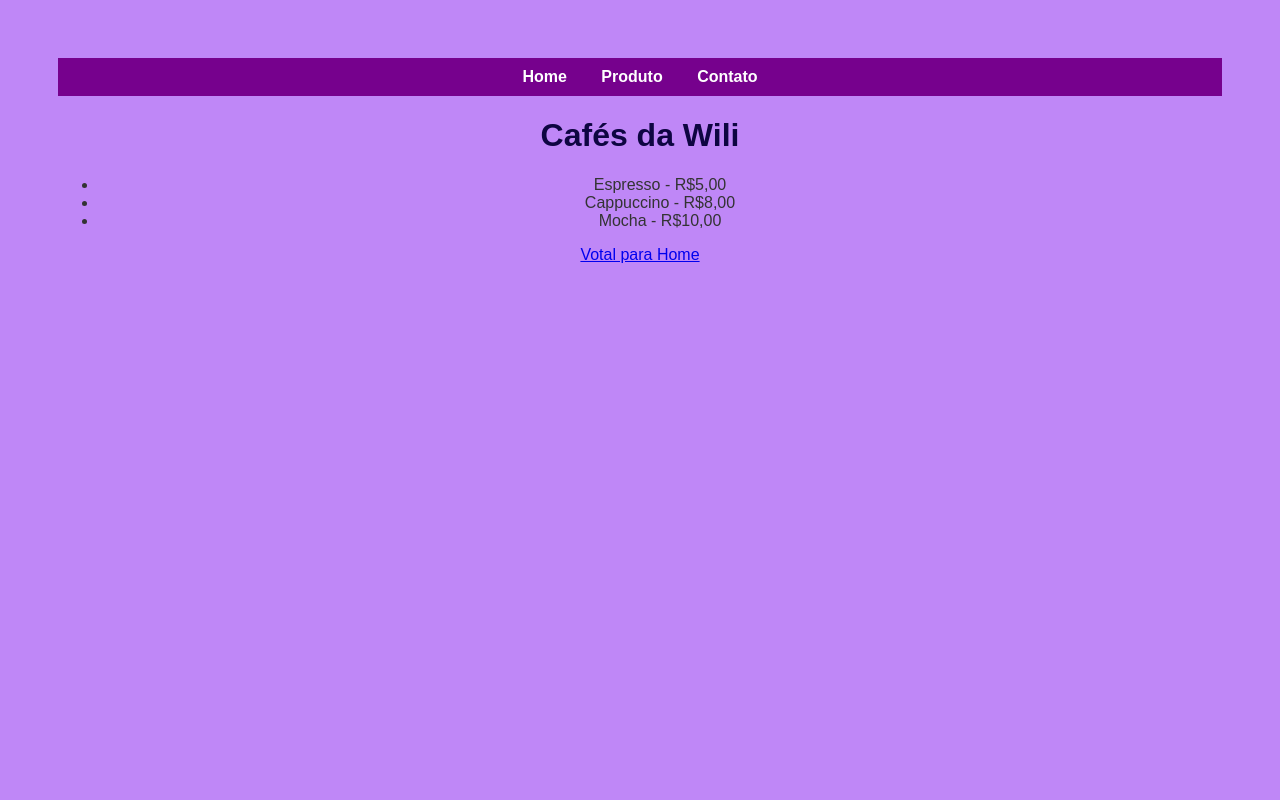
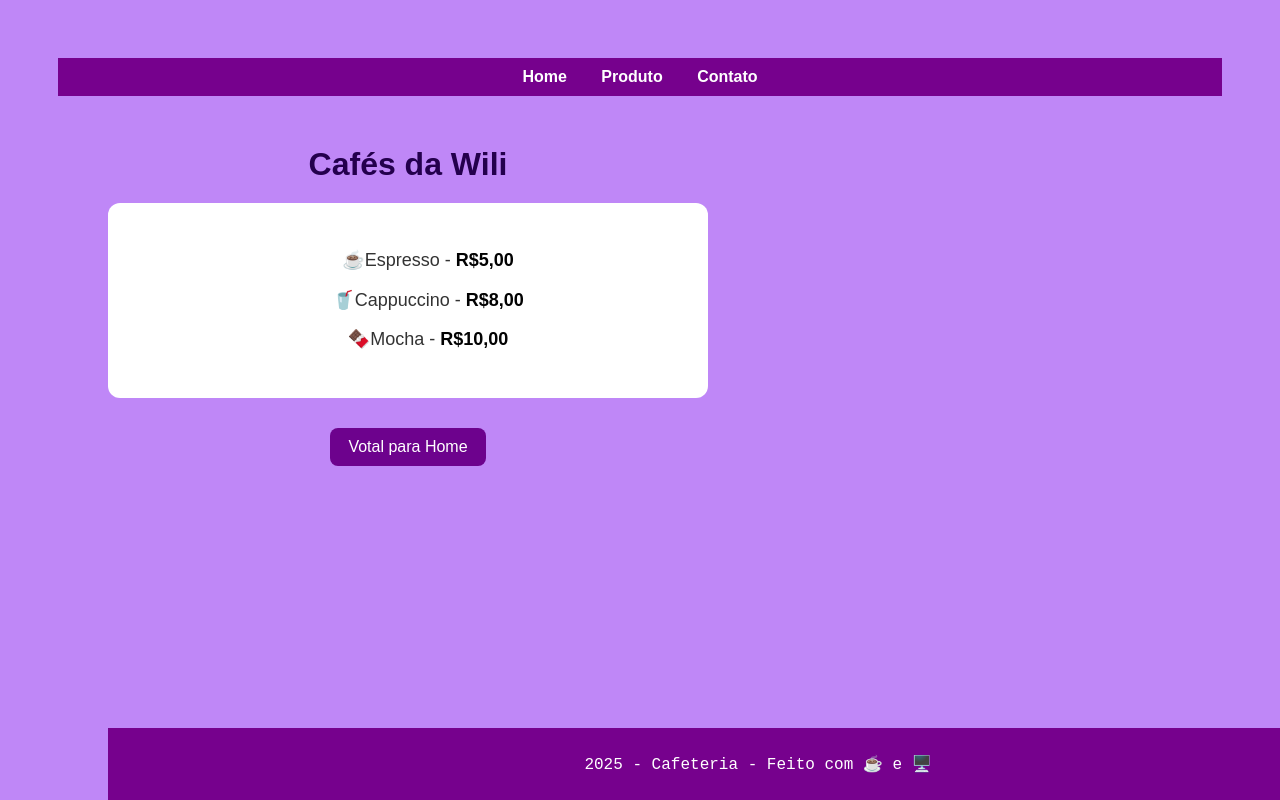
Before and after one commit to wildachca/cafeteria, a plain HTML site: page produtos.html in a window 1280 px wide. Drawn offline with Linux system fonts and the light colour scheme.

Commit message:
#9 fez os ajustes finais
Fez os ajustes finais

```diff
--- a/produtos.html
+++ b/produtos.html
@@ -8,16 +8,29 @@
 </head>
 <body>
     <nav>
-        <a href="index.html">Home</a>
-        <a href="produtos.html">Produto</a>
-        <a href="contato.html">Contato</a>
+       <a href="index.html">Home</a>
+       <a href="produtos.html">Produto</a>
+       <a href="contato.html">Contato</a>
+
     </nav>
+
+    <main>
     <h1>Cafés da Wili</h1>
-    <ul>
-        <li>Espresso - R$5,00</li>
-        <li>Cappuccino - R$8,00</li>
-        <li>Mocha - R$10,00</li>
-    </ul>
-    <a href="index.html" >Votal para Home</a>
+    <div class="card">
+        <ul>
+            <li>☕Espresso - <strong>R$5,00</strong> </li>
+            <li>🥤Cappuccino - <strong>R$8,00</strong> </li>
+            <li>🍫Mocha - <strong>R$10,00</strong> </li>
+
+    </div>
+
+    <a href="index.html" class="btn-voltar">Votal para Home</a>
+
+    <footer>
+        <p>2025 - Cafeteria - Feito com ☕ e 🖥️ </p>
+
+    </footer>
+    </main>
+
 </body>
 </html>
--- a/style.css
+++ b/style.css
@@ -24,8 +24,7 @@ nav a:hover{
 h1{
     color: #0e0542;
 }
-p
-h2{
+p {
     color: rgb(255, 255, 255);
     font-family: 'Courier New', Courier, monospace;
 }
@@ -38,3 +37,78 @@ footer {
     text-align: center;
     padding: 10px;
 }
+
+main{
+    max-width: 600px;
+    margin: 50px;
+    text-align: center;
+}
+
+h1{
+    margin-bottom: 20px;
+    color: rgb(36, 0, 77);
+}
+.card{
+    background: white;
+    padding: 20px;
+    border-radius: 12px;
+    box-shadow: #0e0542;
+    margin-bottom: 20px;
+}
+
+.card ul{
+    list-style: none;
+    font-size: 18px;
+    line-height: 2.2;
+}
+
+.card li strong{
+    color: rgb(2, 2, 2);
+}
+
+.btn-voltar {
+    display: inline-block;
+    margin-top: 10px;
+    padding: 10px 18px;
+    background-color: rgb(109, 2, 141);
+    color: white;
+    text-decoration: none;
+    border-radius: 8px;
+    transition: 0.3s;
+}
+
+.btn-voltar:hover {
+    background-color: black;
+}
+
+form {
+    display: flex;
+    flex-direction: column;
+
+}
+form label {
+    margin-top: 10px;
+    font-weight: bold;
+    color: rgb(7, 1, 17);
+}
+form input:focus,
+form textarea:focus {
+    outline: none;
+    border-color: rgb(130, 9, 167);
+    box-shadow: #3a026e;
+}
+form button {
+    margin-top: 15px;
+    padding: 12px;
+    border: none;
+    border-radius: 8px;
+    background-color: #3a026e;
+    color: white;
+    font-size: 16px;
+    cursor: pointer;
+    transition: 0.3s;
+
+}
+form button:hover {
+    background-color: rgb(115, 255, 0);
+}
```
Also changed, not shown: contato.html (+6 -1 lines), index.html (+2 -2 lines).
